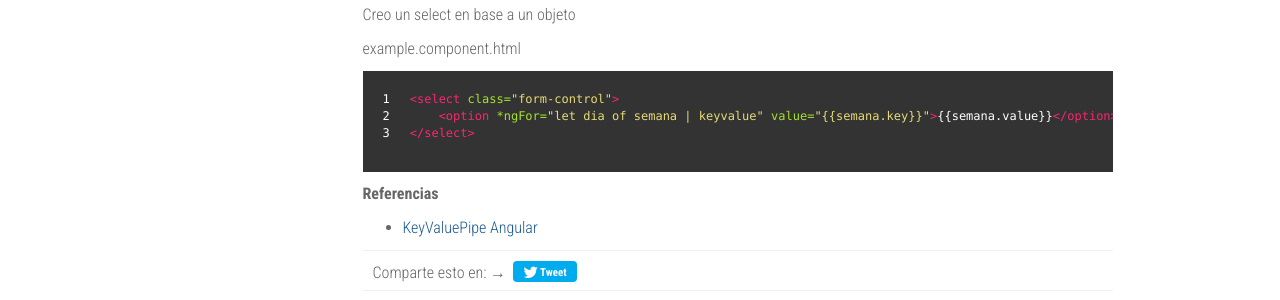
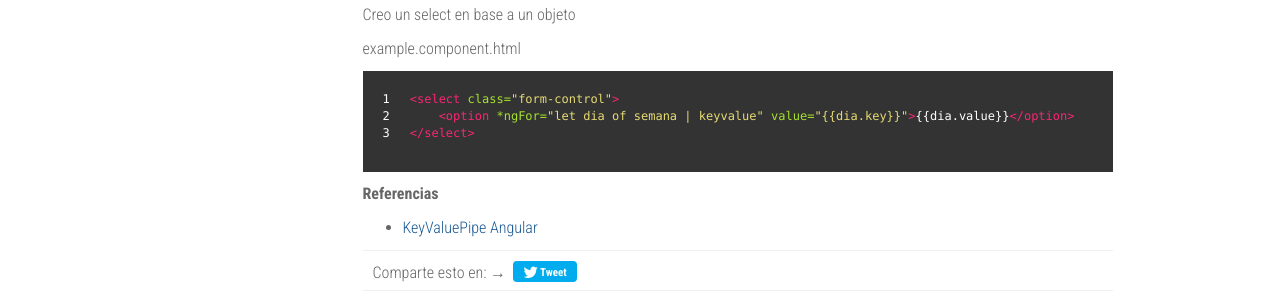
Before and after one commit to LuisReinoso/luisreinoso.github.io, a Jekyll site: the page built from _posts/2018-10-19-key-value-pipe.md, in a window 1280 px wide and 1178 px high. Shown: the part 643-943 px from the top of the window. Built offline with Jekyll 4.4.1, drawn with Linux system fonts in a browser that asks for light colours; nearby versions of some CDN libraries; comment, search, counter and statistics services are not loaded.

Commit message:
Fix use error on interpolation

```diff
--- a/_posts/2018-10-19-key-value-pipe.md
+++ b/_posts/2018-10-19-key-value-pipe.md
@@ -44,7 +44,7 @@ example.component.html
 {% highlight html linenos %}
 {% raw %}
 <select class="form-control">
-    <option *ngFor="let dia of semana | keyvalue" value="{{semana.key}}">{{semana.value}}</option>
+    <option *ngFor="let dia of semana | keyvalue" value="{{dia.key}}">{{dia.value}}</option>
 </select>
 {% endraw %}
 {% endhighlight %}
```
